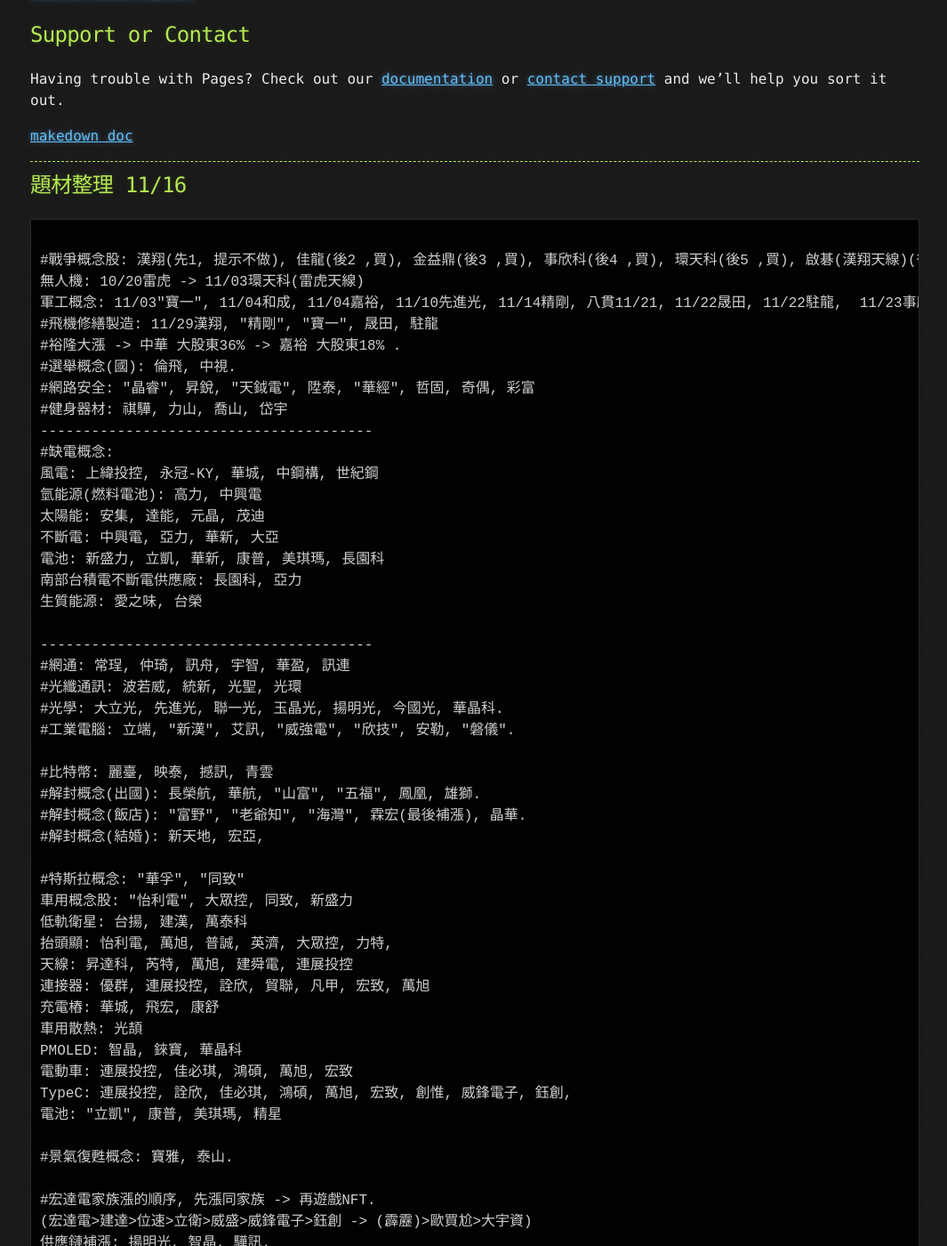
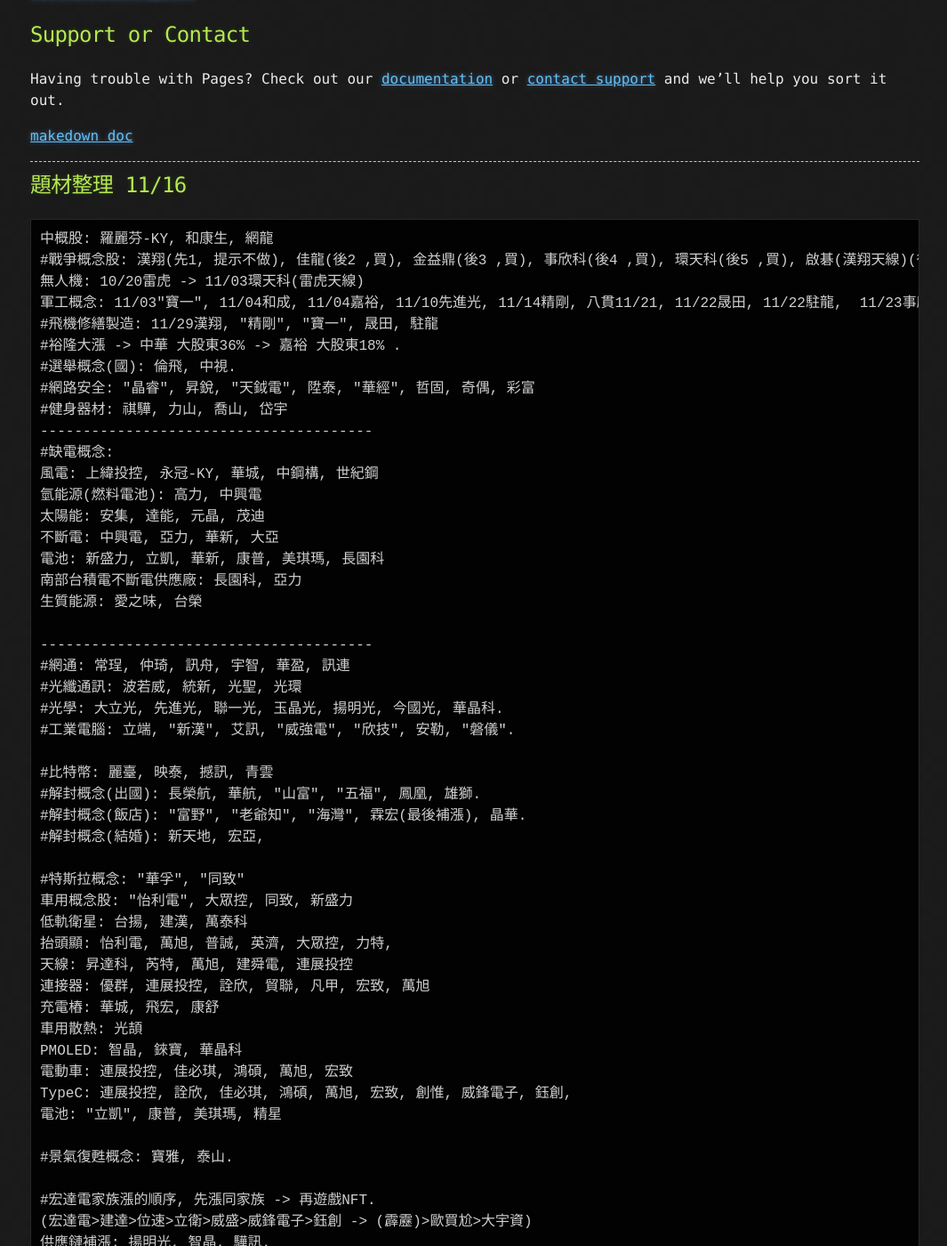
Before and after one commit to lepg5487/Stock_God, a Jekyll site: the page built from index.md, in a window 1280 px wide and 1400 px high, scrolled down 68915 px. Shown: the whole window at 89% size, without its empty margins (106-1171 px from the left). Built offline with Jekyll 4.4.1, drawn with Linux system fonts in a browser that asks for light colours; our own code applies the rules of GitHub Pages for plain Markdown files; some of the changed text lies outside the part shown.

Commit message:
Update index.md

````diff
--- a/index.md
+++ b/index.md
@@ -2819,7 +2819,7 @@
 
 ## 題材整理 11/16
 ```
-
+中概股: 羅麗芬-KY, 和康生, 網龍
 #戰爭概念股: 漢翔(先1, 提示不做), 佳龍(後2 ,買), 金益鼎(後3 ,買), 事欣科(後4 ,買), 環天科(後5 ,買), 啟碁(漢翔天線)(後6, 買)
 無人機: 10/20雷虎 -> 11/03環天科(雷虎天線)
 軍工概念: 11/03"寶一", 11/04和成, 11/04嘉裕, 11/10先進光, 11/14精剛, 八貫11/21, 11/22晟田, 11/22駐龍,  11/23事欣科, 11/24飛宏, 11/30錸寶, 12/01華孚, 12/01智晶, 12/05全訊,
````
